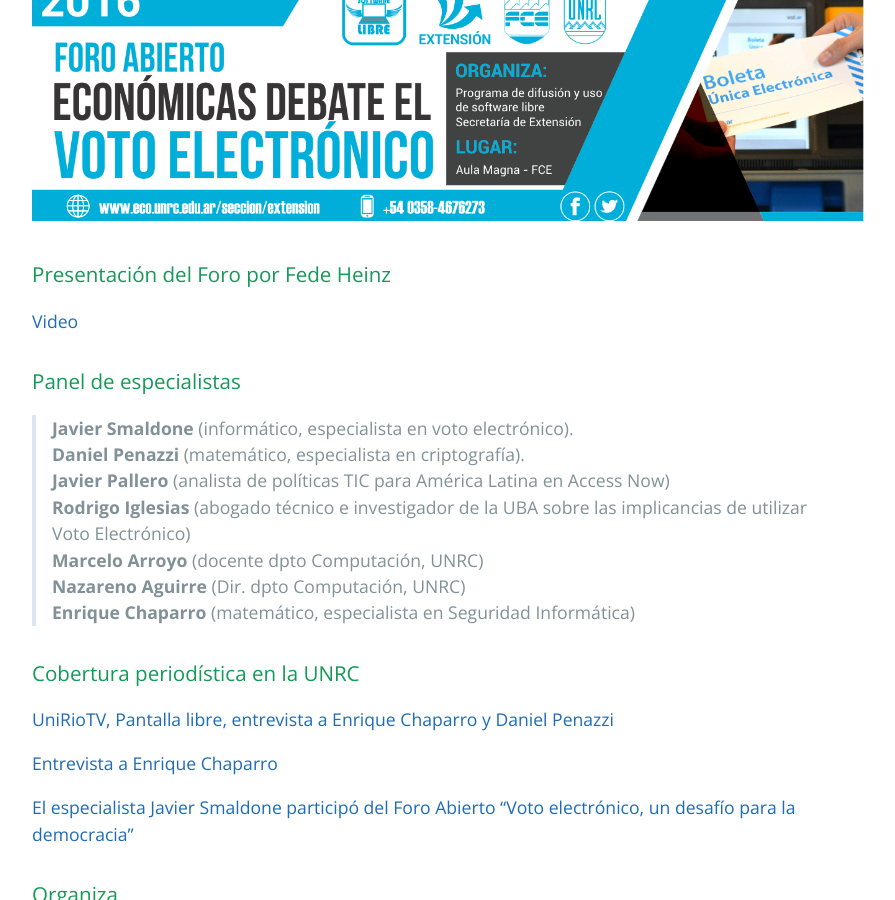
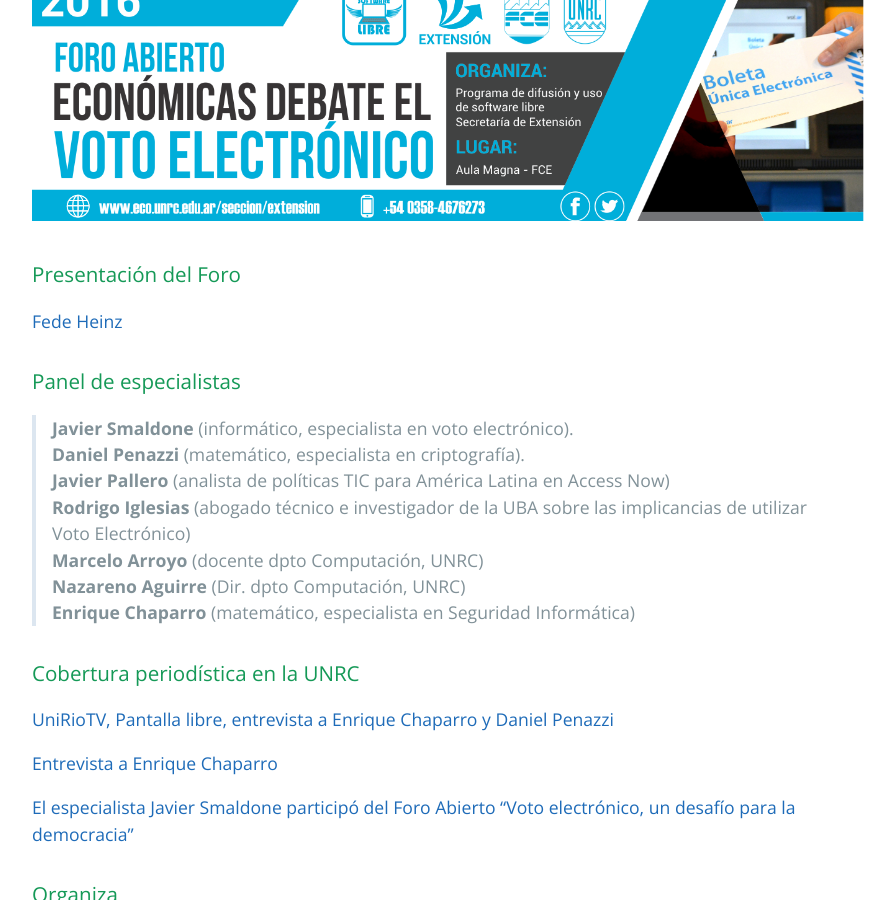
Before and after one commit to pewen/evoto, a Jekyll site: the page built from index.md, in a window 1280 px wide and 900 px high, scrolled down 516 px. Shown: the whole window, without its empty margins (192-1087 px from the left). Built offline with Jekyll 4.4.1, drawn with Linux system fonts in a browser that asks for light colours.

Commit message:
minor changes

```diff
--- a/index.md
+++ b/index.md
@@ -5,9 +5,8 @@
 
 ![](./img/banner_eVoto_FCE-UNRC.jpeg)
 
-### Presentación del Foro por Fede Heinz
-
-[Video](https://goo.gl/photos/e9RLxtwLwkQu3qPf7)
+### Presentación del Foro
+[Fede Heinz](https://goo.gl/photos/e9RLxtwLwkQu3qPf7)
 
 ### Panel de especialistas
 
```
Also changed, not shown: 1 other file.
